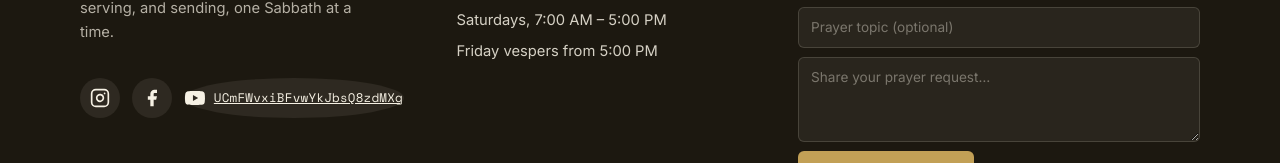
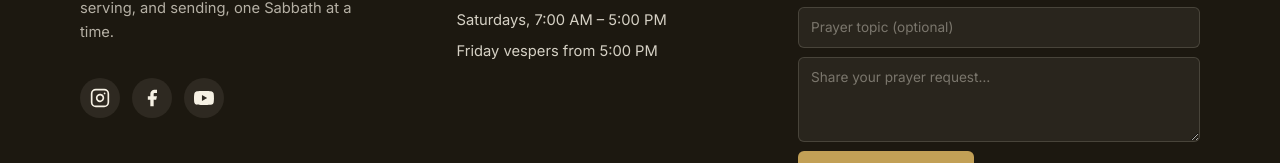
Before and after one commit to pendo-suzzy/KARUSDA-page, a React (Vite) app: page / in a window 1280 px wide. Shown: the part 2529-2692 px from the top of the page. Built offline with nearby package versions, Linux system fonts and the light colour scheme; no server answers; the database is empty.

Commit message:
renamed footer Yotube link

```diff
--- a/src/components/Footer.css
+++ b/src/components/Footer.css
@@ -98,20 +98,6 @@
 .footer__social-link--youtube:hover {
   background: #ff0000;
   color: #fff;
-}
-
-.footer__social-link--youtube-text {
-  min-width: 220px;
-  padding: 0 0.85rem;
-  justify-content: center;
-}
-
-.footer__social-label {
-  margin-left: 0.55rem;
-  font-size: 0.78rem;
-  line-height: 1.2;
-  letter-spacing: 0.02em;
-  font-family: var(--font-mono);
 }
 
 .footer__icon-svg {
--- a/src/components/Footer.jsx
+++ b/src/components/Footer.jsx
@@ -128,12 +128,11 @@ export default function Footer() {
               href="https://www.youtube.com/channel/UCmFWvxiBFvwYkJbsQ8zdMXg"
               target="_blank"
               rel="noopener noreferrer"
-              aria-label="YouTube channel UCmFWvxiBFvwYkJbsQ8zdMXg"
-              title="YouTube channel UCmFWvxiBFvwYkJbsQ8zdMXg"
-              className="footer__social-link footer__social-link--youtube footer__social-link--youtube-text"
+              aria-label="YouTube channel"
+              title="YouTube channel"
+              className="footer__social-link footer__social-link--youtube"
             >
               <IconYouTube />
-              <span className="footer__social-label">UCmFWvxiBFvwYkJbsQ8zdMXg</span>
             </a>
           </div>
         </div>
```
